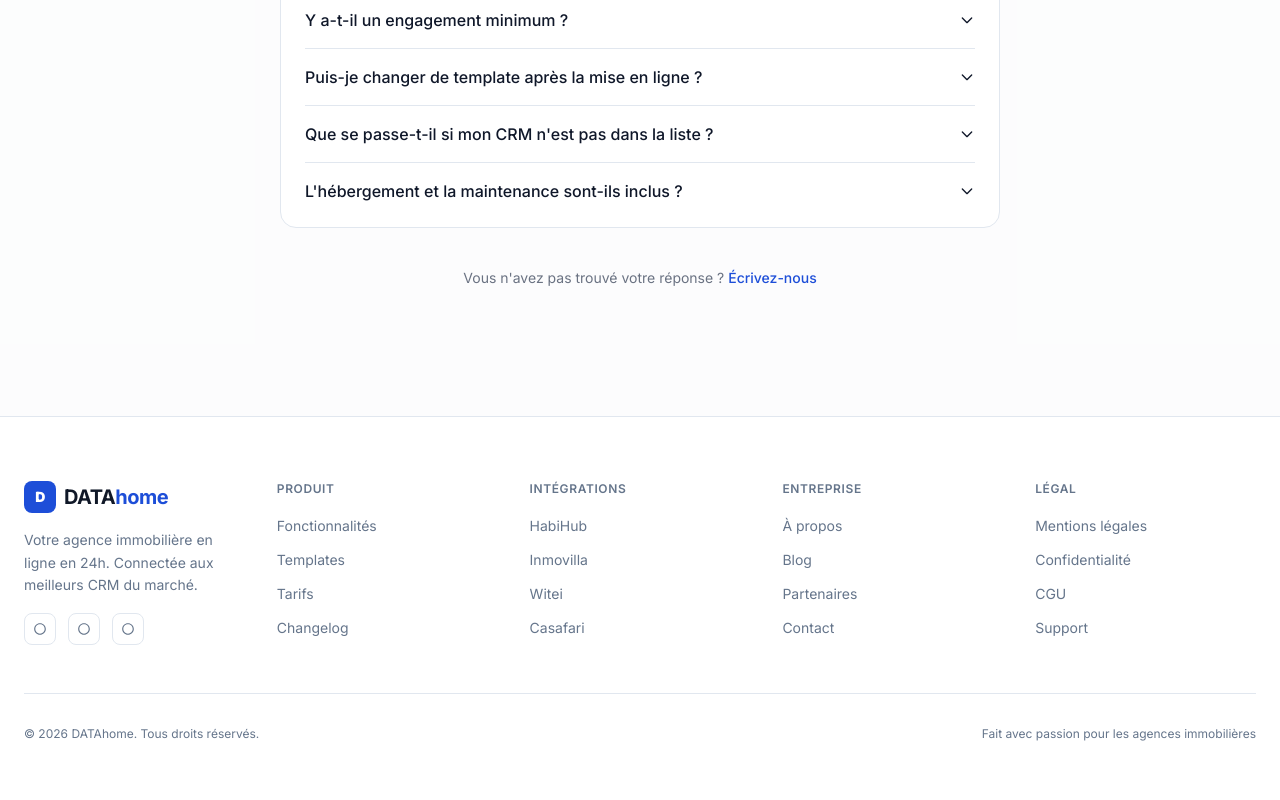
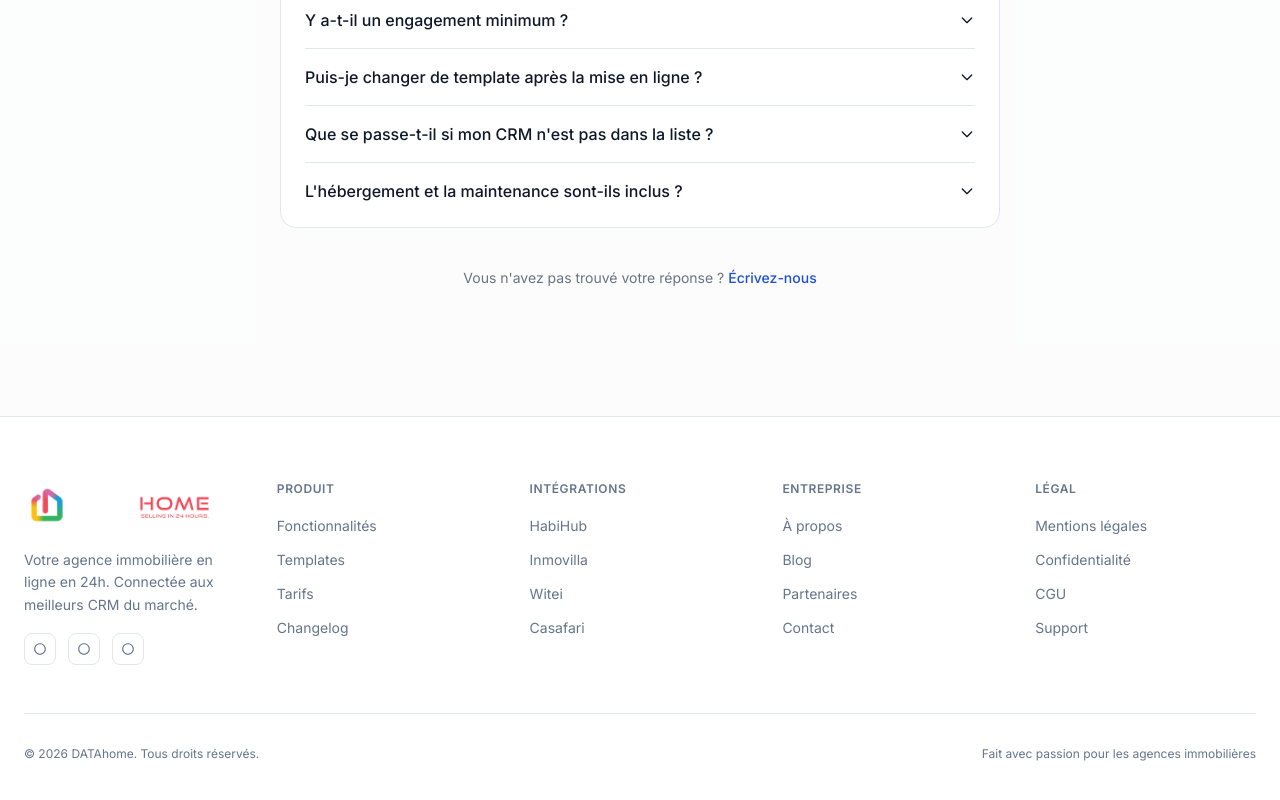
Before and after one commit to allo-les-anges/data-home-light-landing, a Next.js app in the folder datahome-landing/: page / in a window 1280 px wide. Shown: the part 6769-7569 px from the top of the page. Built offline with nearby package versions, Linux system fonts and the light colour scheme.

Commit message:
Use official logo in landing footer

```diff
--- a/datahome-landing/components/layout/Footer.tsx
+++ b/datahome-landing/components/layout/Footer.tsx
@@ -1,4 +1,5 @@
 import Link from "next/link"
+import Image from "next/image"
 
 const footerLinks = {
   Produit: [
@@ -34,13 +35,15 @@ export function Footer() {
         <div className="grid grid-cols-2 gap-8 md:grid-cols-5">
           {/* Brand column */}
           <div className="col-span-2 md:col-span-1">
-            <Link href="/" className="flex items-center gap-2 font-bold text-xl tracking-tight mb-4">
-              <span className="flex h-8 w-8 items-center justify-center rounded-lg bg-[#1d4ed8] text-white text-sm font-black">
-                D
-              </span>
-              <span className="text-gray-900 dark:text-white">
-                DATA<span className="text-[#1d4ed8]">home</span>
-              </span>
+            <Link href="/" className="mb-5 block w-fit" aria-label="DATA HOME">
+              <Image
+                src="/data-home-footer-logo.png"
+                alt="DATA HOME"
+                width={320}
+                height={75}
+                className="h-auto w-48 max-w-full"
+                priority={false}
+              />
             </Link>
             <p className="text-sm text-[hsl(var(--muted-foreground))] leading-relaxed max-w-xs">
               Votre agence immobilière en ligne en 24h. Connectée aux meilleurs CRM du marché.
```
Also changed, not shown: datahome-landing/public/data-home-footer-logo.png (added).
